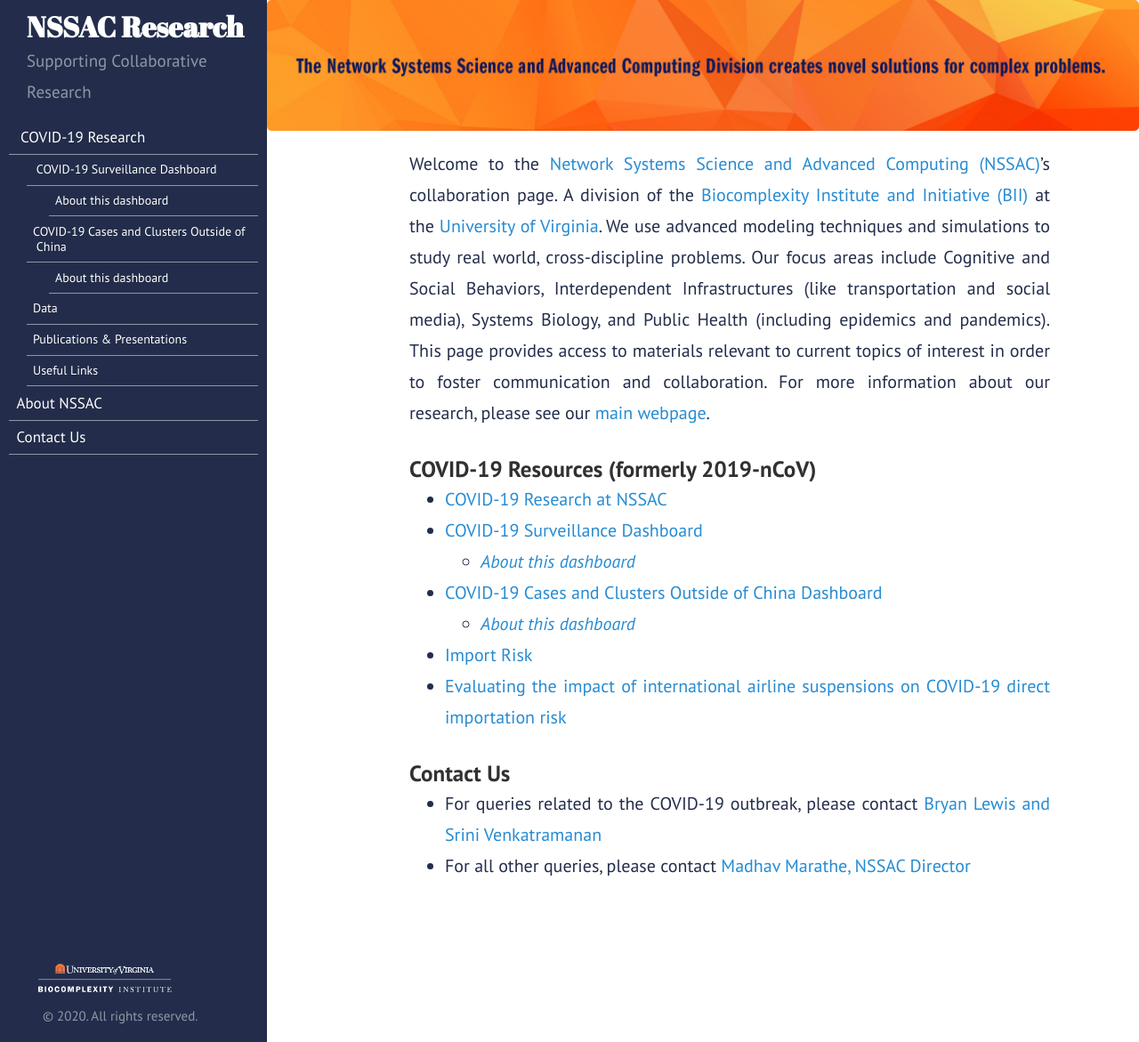
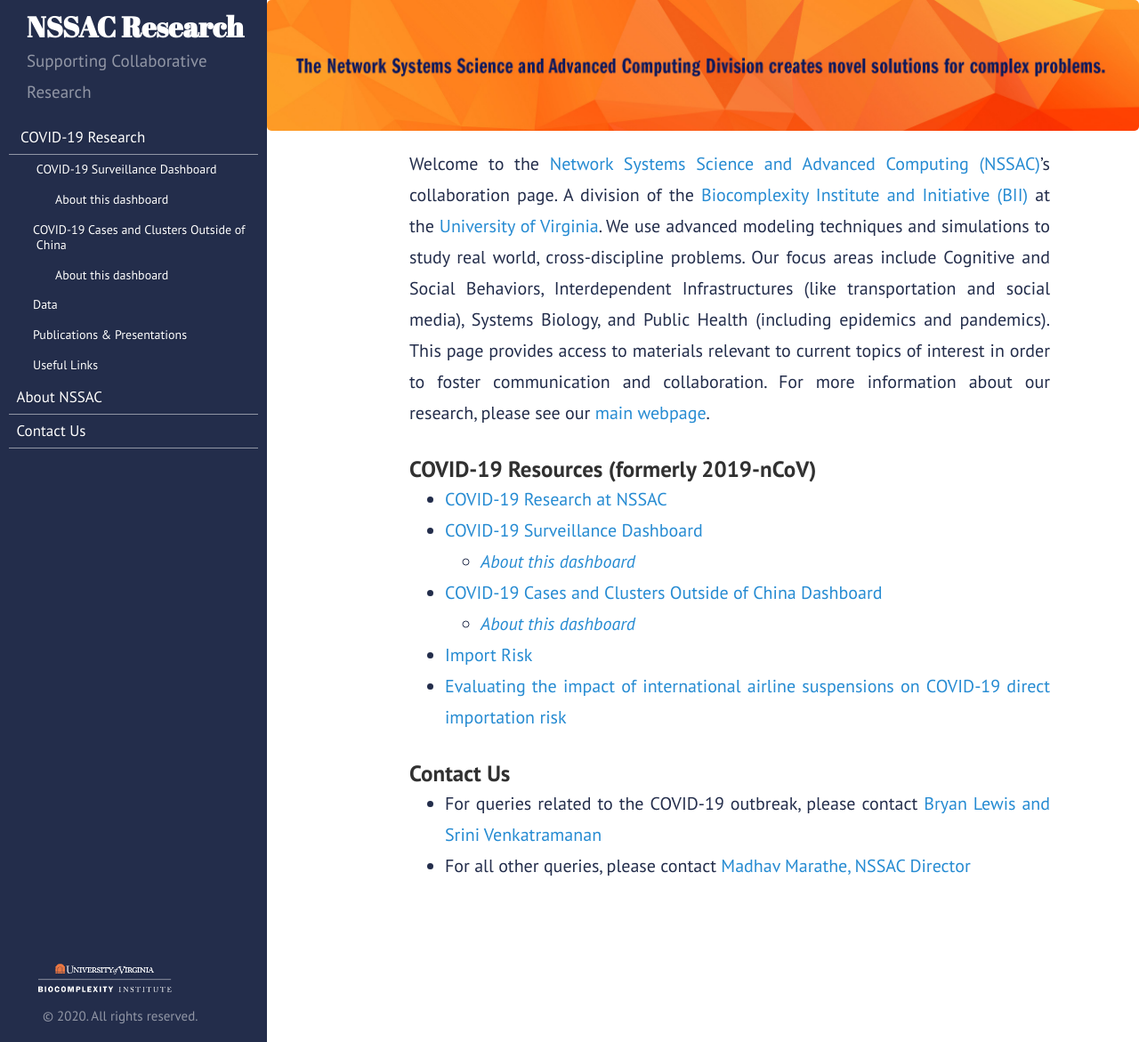
Before and after one commit to mehta-gaurav/mehta-gaurav.github.io, a Jekyll site: the page built from index.md, in a window 1280 px wide and 1171 px high. Shown: the whole window at 89% size. Built offline with Jekyll 4.4.1, drawn with Linux system fonts in a browser that asks for light colours.

Commit message:
Update layout.css

```diff
--- a/public/css/layout.css
+++ b/public/css/layout.css
@@ -2,6 +2,10 @@
     margin: 0;
     padding: 0;
 }
+
+ #menu li {
+      border-bottom: 0.4px groove rgba(255,255,255,.5);
+    }
 
  #menu .main-menu {
     display: block;
@@ -68,7 +72,7 @@
 #toggle-menu,
 #menu a {
    padding: .6em 0.5em;
-   border-bottom: 0.4px groove rgba(255,255,255,.5);
+/*    border-bottom: 0.4px groove rgba(255,255,255,.5); */
 /*    border-width: 1px 1px 0; */
 
 }
@@ -87,6 +91,8 @@
 
 #menu .sub-menu {
      display: block;
+     border-bottom: 0.4px groove rgba(255,255,255,.5);
+
 /*     left: 100% !important;
     top: 0 !important; */
     padding-left: 20px;
@@ -96,6 +102,8 @@
 #menu .sub-menu1  {
          display: block;
     padding-left: 45px;
+    border-bottom: 0.4px groove rgba(255,255,255,.5);
+
 /*     left: 100%;
     top: 0; */
 /*     position: absolute; */
```
